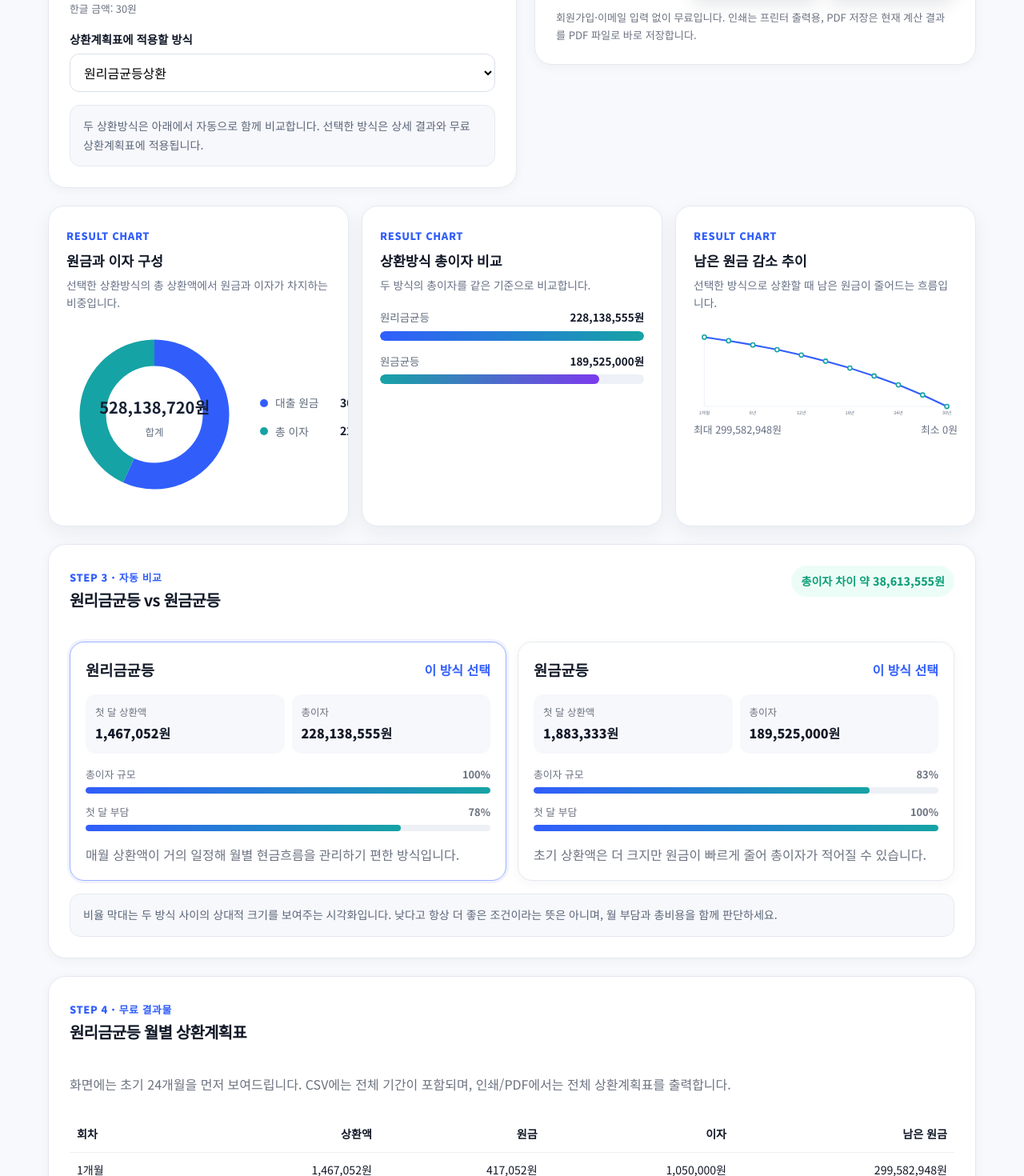
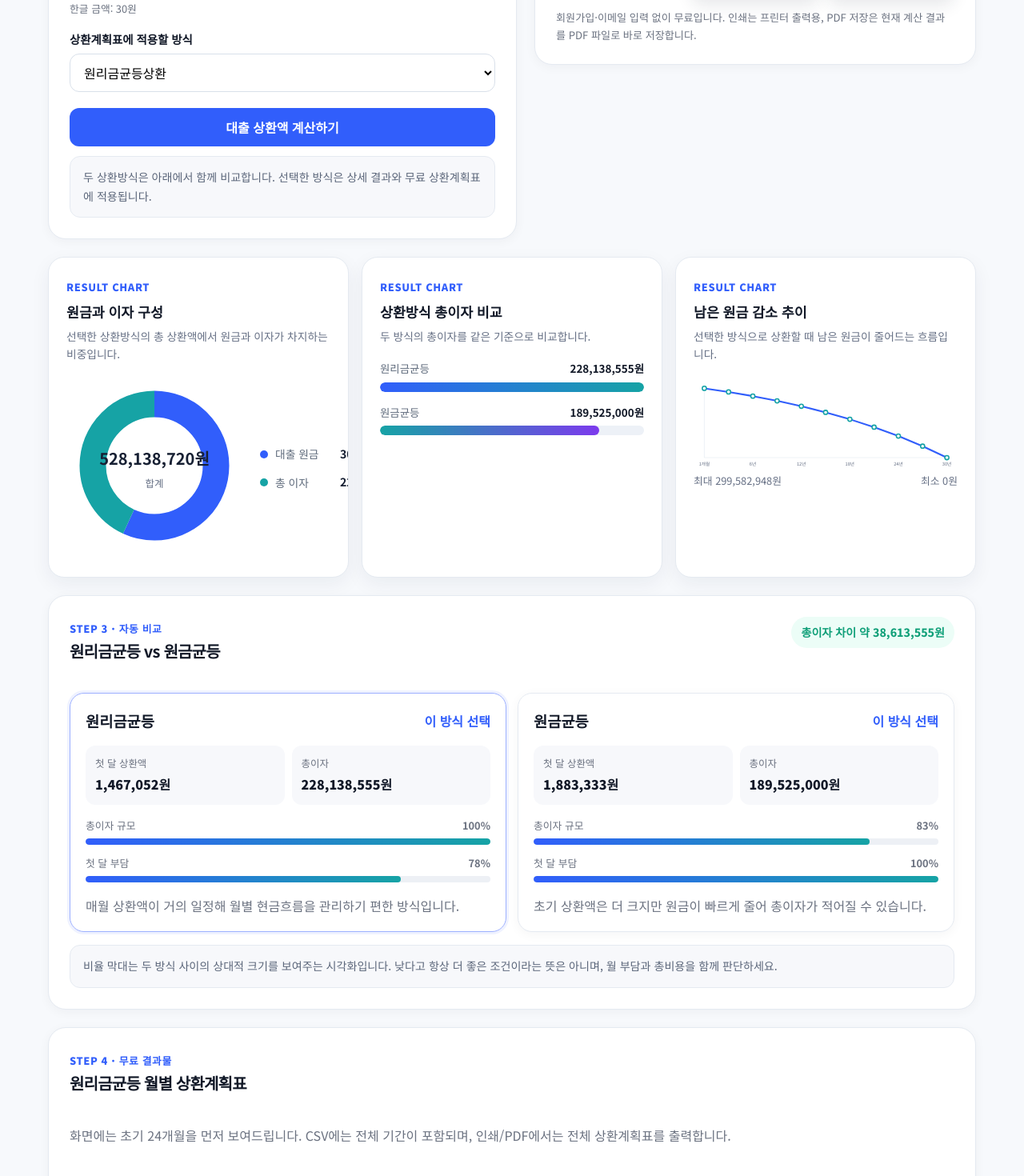
Before and after one commit to license-book/life-tools, a Next.js app: page /tools/loan-calculator in a window 1280 px wide. Shown: the part 1080-2550 px from the top of the page at 80% size. Built offline with nearby package versions, Linux system fonts and the light colour scheme.

Commit message:
Fix loan calculator result updates and add calculate action

```diff
--- a/components/tools/LoanCalculator.tsx
+++ b/components/tools/LoanCalculator.tsx
@@ -7,40 +7,84 @@ import ToolChart from "@/components/tools/ToolChart";
 import KoreanMoneyHint from "@/components/tools/KoreanMoneyHint";
 
 const won = new Intl.NumberFormat("ko-KR", { maximumFractionDigits: 0 });
-const wonText = (value:number) => `${won.format(value)}원`;
+const wonText = (value: number) => `${won.format(value)}원`;
 
 const methodLabel: Record<RepaymentMethod, string> = {
   "equal-payment": "원리금균등",
   "equal-principal": "원금균등",
 };
 
+type LoanFormState = {
+  principal: number;
+  annualRate: number;
+  years: number;
+  method: RepaymentMethod;
+};
+
+const initialForm: LoanFormState = {
+  principal: 300000000,
+  annualRate: 4.2,
+  years: 30,
+  method: "equal-payment",
+};
+
 export default function LoanCalculator() {
-  const [principal, setPrincipal] = useState(300000000);
-  const [annualRate, setAnnualRate] = useState(4.2);
-  const [years, setYears] = useState(30);
-  const [method, setMethod] = useState<RepaymentMethod>("equal-payment");
+  const [principal, setPrincipal] = useState(initialForm.principal);
+  const [annualRate, setAnnualRate] = useState(initialForm.annualRate);
+  const [years, setYears] = useState(initialForm.years);
+  const [method, setMethod] = useState<RepaymentMethod>(initialForm.method);
+  const [applied, setApplied] = useState<LoanFormState>(initialForm);
 
-  const months = Math.max(1, Math.round(years * 12));
-  const equalPayment = useMemo(() => calculateLoan({ principal, annualRate, months, method: "equal-payment" }), [principal, annualRate, months]);
-  const equalPrincipal = useMemo(() => calculateLoan({ principal, annualRate, months, method: "equal-principal" }), [principal, annualRate, months]);
-  const result = method === "equal-payment" ? equalPayment : equalPrincipal;
+  const months = Math.max(1, Math.round(applied.years * 12));
+  const equalPayment = useMemo(
+    () => calculateLoan({ principal: applied.principal, annualRate: applied.annualRate, months, method: "equal-payment" }),
+    [applied.principal, applied.annualRate, months],
+  );
+  const equalPrincipal = useMemo(
+    () => calculateLoan({ principal: applied.principal, annualRate: applied.annualRate, months, method: "equal-principal" }),
+    [applied.principal, applied.annualRate, months],
+  );
+  const result = applied.method === "equal-payment" ? equalPayment : equalPrincipal;
   const comparisonMaxInterest = Math.max(equalPayment.totalInterest, equalPrincipal.totalInterest, 1);
   const comparisonMaxFirstPayment = Math.max(equalPayment.monthlyFirstPayment, equalPrincipal.monthlyFirstPayment, 1);
   const interestSaving = Math.abs(equalPayment.totalInterest - equalPrincipal.totalInterest);
+  const isDirty =
+    principal !== applied.principal ||
+    annualRate !== applied.annualRate ||
+    years !== applied.years ||
+    method !== applied.method;
+  const isValid = principal > 0 && annualRate >= 0 && years > 0;
+
   const balanceTrend = useMemo(() => {
-    const points = result.schedule.filter((row) => row.month === 1 || row.month % 12 === 0 || row.month === result.schedule.length).map((row) => ({label:row.month===1?"1개월":`${Math.ceil(row.month/12)}년`,value:row.balance}));
-    return points.length > 14 ? points.filter((_,i)=>i===0||i===points.length-1||i%Math.ceil(points.length/12)===0) : points;
+    const points = result.schedule
+      .filter((row) => row.month === 1 || row.month % 12 === 0 || row.month === result.schedule.length)
+      .map((row) => ({ label: row.month === 1 ? "1개월" : `${Math.ceil(row.month / 12)}년`, value: row.balance }));
+    return points.length > 14
+      ? points.filter((_, i) => i === 0 || i === points.length - 1 || i % Math.ceil(points.length / 12) === 0)
+      : points;
   }, [result]);
+
+  const calculate = () => {
+    if (!isValid) return;
+    setApplied({ principal, annualRate, years, method });
+  };
+
+  const selectResultMethod = (nextMethod: RepaymentMethod) => {
+    setMethod(nextMethod);
+    setApplied((current) => ({ ...current, method: nextMethod }));
+  };
 
   const exportCsv = () => {
     const header = "회차,상환액,원금,이자,잔액\n";
-    const rows = result.schedule.map((row) => [row.month, row.payment, row.principal, row.interest, row.balance].join(",")).join("\n");
-    const summary = `대출금액,${principal}\n연이자율,${annualRate}%\n대출기간,${months}개월\n상환방식,${methodLabel[method]}\n총상환액,${result.totalPayment}\n총이자,${result.totalInterest}\n\n`;
+    const rows = result.schedule
+      .map((row) => [row.month, row.payment, row.principal, row.interest, row.balance].join(","))
+      .join("\n");
+    const summary = `대출금액,${applied.principal}\n연이자율,${applied.annualRate}%\n대출기간,${months}개월\n상환방식,${methodLabel[applied.method]}\n총상환액,${result.totalPayment}\n총이자,${result.totalInterest}\n\n`;
     const blob = new Blob(["\uFEFF" + summary + header + rows], { type: "text/csv;charset=utf-8" });
     const url = URL.createObjectURL(blob);
     const anchor = document.createElement("a");
     anchor.href = url;
-    anchor.download = `loan-repayment-plan-${method}.csv`;
+    anchor.download = `loan-repayment-plan-${applied.method}.csv`;
     anchor.click();
     URL.revokeObjectURL(url);
   };
@@ -52,16 +96,42 @@ export default function LoanCalculator() {
         <h2 id="loan-input-title">대출 조건 입력</h2>
         <div className="field">
           <label htmlFor="principal">대출금액</label>
-          <input id="principal" type="number" min="0" step="1000000" value={principal} onChange={(e) => setPrincipal(Number(e.target.value))} />
+          <input
+            id="principal"
+            type="number"
+            min="0"
+            step="1000000"
+            value={principal}
+            onChange={(e) => setPrincipal(Number(e.target.value))}
+            onKeyDown={(e) => e.key === "Enter" && calculate()}
+          />
           <KoreanMoneyHint value={principal} />
         </div>
         <div className="field">
           <label htmlFor="rate">연 이자율 (%)</label>
-          <input id="rate" type="number" min="0" max="100" step="0.1" value={annualRate} onChange={(e) => setAnnualRate(Number(e.target.value))} />
+          <input
+            id="rate"
+            type="number"
+            min="0"
+            max="100"
+            step="0.1"
+            value={annualRate}
+            onChange={(e) => setAnnualRate(Number(e.target.value))}
+            onKeyDown={(e) => e.key === "Enter" && calculate()}
+          />
         </div>
         <div className="field">
           <label htmlFor="years">대출기간 (년)</label>
-          <input id="years" type="number" min="1" max="50" step="1" value={years} onChange={(e) => setYears(Number(e.target.value))} />
+          <input
+            id="years"
+            type="number"
+            min="1"
+            max="50"
+            step="1"
+            value={years}
+            onChange={(e) => setYears(Number(e.target.value))}
+            onKeyDown={(e) => e.key === "Enter" && calculate()}
+          />
         </div>
         <div className="field">
           <label htmlFor="method">상환계획표에 적용할 방식</label>
@@ -70,44 +140,95 @@ export default function LoanCalculator() {
             <option value="equal-principal">원금균등상환</option>
           </select>
         </div>
-        <div className="notice">두 상환방식은 아래에서 자동으로 함께 비교합니다. 선택한 방식은 상세 결과와 무료 상환계획표에 적용됩니다.</div>
+        <button
+          className="primary"
+          type="button"
+          onClick={calculate}
+          disabled={!isValid}
+          style={{ width: "100%", marginTop: 4 }}
+        >
+          대출 상환액 계산하기
+        </button>
+        {isDirty ? (
+          <div className="notice" style={{ marginTop: 12 }}>
+            입력값이 변경되었습니다. 계산하기 버튼을 누르면 오른쪽 결과가 새 조건으로 갱신됩니다.
+          </div>
+        ) : (
+          <div className="notice" style={{ marginTop: 12 }}>
+            두 상환방식은 아래에서 함께 비교합니다. 선택한 방식은 상세 결과와 무료 상환계획표에 적용됩니다.
+          </div>
+        )}
       </section>
 
       <section className="panel print-summary" aria-live="polite">
-        <span className="category-label">STEP 2 · 선택 결과</span>
+        <span className="category-label">STEP 2 · 계산 결과</span>
         <div className="result-main">첫 달 {won.format(result.monthlyFirstPayment)}원</div>
         <div className="stats">
           <div className="stat"><small>총 상환액</small><strong>{won.format(result.totalPayment)}원</strong></div>
           <div className="stat"><small>총 이자</small><strong>{won.format(result.totalInterest)}원</strong></div>
           <div className="stat"><small>대출기간</small><strong>{months}개월</strong></div>
-          <div className="stat"><small>상환방식</small><strong>{methodLabel[method]}</strong></div>
+          <div className="stat"><small>상환방식</small><strong>{methodLabel[applied.method]}</strong></div>
         </div>
-        <div className="action-row no-print" style={{gridTemplateColumns:"repeat(3,minmax(0,1fr))"}}>
+        <div className="action-row no-print" style={{ gridTemplateColumns: "repeat(3,minmax(0,1fr))" }}>
           <button className="primary" type="button" onClick={exportCsv}>CSV 상환계획표</button>
-          <ToolOutputActions embedded targetSelector=".tool-layout" fileName={`대출상환계산-${methodLabel[method]}`} />
+          <ToolOutputActions embedded targetSelector=".tool-layout" fileName={`대출상환계산-${methodLabel[applied.method]}`} />
         </div>
         <p className="resource-note no-print">회원가입·이메일 입력 없이 무료입니다. 인쇄는 프린터 출력용, PDF 저장은 현재 계산 결과를 PDF 파일로 바로 저장합니다.</p>
       </section>
 
-      <section className="full-width" style={{display:"grid",gridTemplateColumns:"repeat(auto-fit,minmax(260px,1fr))",gap:16}}>
-        <ToolChart type="donut" title="원금과 이자 구성" description="선택한 상환방식의 총 상환액에서 원금과 이자가 차지하는 비중입니다." data={[{label:"대출 원금",value:principal},{label:"총 이자",value:result.totalInterest}]} centerLabel={wonText(result.totalPayment)} valueFormatter={wonText}/>
-        <ToolChart type="bar" title="상환방식 총이자 비교" description="두 방식의 총이자를 같은 기준으로 비교합니다." data={[{label:"원리금균등",value:equalPayment.totalInterest},{label:"원금균등",value:equalPrincipal.totalInterest}]} valueFormatter={wonText}/>
-        <ToolChart type="line" title="남은 원금 감소 추이" description="선택한 방식으로 상환할 때 남은 원금이 줄어드는 흐름입니다." data={balanceTrend} valueFormatter={wonText}/>
+      <section className="full-width" style={{ display: "grid", gridTemplateColumns: "repeat(auto-fit,minmax(260px,1fr))", gap: 16 }}>
+        <ToolChart
+          type="donut"
+          title="원금과 이자 구성"
+          description="선택한 상환방식의 총 상환액에서 원금과 이자가 차지하는 비중입니다."
+          data={[{ label: "대출 원금", value: applied.principal }, { label: "총 이자", value: result.totalInterest }]}
+          centerLabel={wonText(result.totalPayment)}
+          valueFormatter={wonText}
+        />
+        <ToolChart
+          type="bar"
+          title="상환방식 총이자 비교"
+          description="두 방식의 총이자를 같은 기준으로 비교합니다."
+          data={[{ label: "원리금균등", value: equalPayment.totalInterest }, { label: "원금균등", value: equalPrincipal.totalInterest }]}
+          valueFormatter={wonText}
+        />
+        <ToolChart
+          type="line"
+          title="남은 원금 감소 추이"
+          description="선택한 방식으로 상환할 때 남은 원금이 줄어드는 흐름입니다."
+          data={balanceTrend}
+          valueFormatter={wonText}
+        />
       </section>
 
       <section className="panel full-width comparison-panel">
-        <div className="section-heading-row"><div><span className="category-label">STEP 3 · 자동 비교</span><h2>원리금균등 vs 원금균등</h2></div><span className="comparison-saving">총이자 차이 약 {won.format(interestSaving)}원</span></div>
+        <div className="section-heading-row">
+          <div><span className="category-label">STEP 3 · 자동 비교</span><h2>원리금균등 vs 원금균등</h2></div>
+          <span className="comparison-saving">총이자 차이 약 {won.format(interestSaving)}원</span>
+        </div>
         <div className="compare-grid">
-          <article className={`compare-card ${method === "equal-payment" ? "is-selected" : ""}`}>
-            <div className="compare-title-row"><h3>원리금균등</h3><button className="text-button no-print" type="button" onClick={() => setMethod("equal-payment")}>이 방식 선택</button></div>
-            <dl className="compare-values"><div><dt>첫 달 상환액</dt><dd>{won.format(equalPayment.monthlyFirstPayment)}원</dd></div><div><dt>총이자</dt><dd>{won.format(equalPayment.totalInterest)}원</dd></div></dl>
+          <article className={`compare-card ${applied.method === "equal-payment" ? "is-selected" : ""}`}>
+            <div className="compare-title-row">
+              <h3>원리금균등</h3>
+              <button className="text-button no-print" type="button" onClick={() => selectResultMethod("equal-payment")}>이 방식 선택</button>
+            </div>
+            <dl className="compare-values">
+              <div><dt>첫 달 상환액</dt><dd>{won.format(equalPayment.monthlyFirstPayment)}원</dd></div>
+              <div><dt>총이자</dt><dd>{won.format(equalPayment.totalInterest)}원</dd></div>
+            </dl>
             <div className="metric"><div className="metric-label"><span>총이자 규모</span><strong>{Math.round(equalPayment.totalInterest / comparisonMaxInterest * 100)}%</strong></div><div className="metric-track"><span style={{ width: `${equalPayment.totalInterest / comparisonMaxInterest * 100}%` }} /></div></div>
             <div className="metric"><div className="metric-label"><span>첫 달 부담</span><strong>{Math.round(equalPayment.monthlyFirstPayment / comparisonMaxFirstPayment * 100)}%</strong></div><div className="metric-track"><span style={{ width: `${equalPayment.monthlyFirstPayment / comparisonMaxFirstPayment * 100}%` }} /></div></div>
             <p>매월 상환액이 거의 일정해 월별 현금흐름을 관리하기 편한 방식입니다.</p>
           </article>
-          <article className={`compare-card ${method === "equal-principal" ? "is-selected" : ""}`}>
-            <div className="compare-title-row"><h3>원금균등</h3><button className="text-button no-print" type="button" onClick={() => setMethod("equal-principal")}>이 방식 선택</button></div>
-            <dl className="compare-values"><div><dt>첫 달 상환액</dt><dd>{won.format(equalPrincipal.monthlyFirstPayment)}원</dd></div><div><dt>총이자</dt><dd>{won.format(equalPrincipal.totalInterest)}원</dd></div></dl>
+          <article className={`compare-card ${applied.method === "equal-principal" ? "is-selected" : ""}`}>
+            <div className="compare-title-row">
+              <h3>원금균등</h3>
+              <button className="text-button no-print" type="button" onClick={() => selectResultMethod("equal-principal")}>이 방식 선택</button>
+            </div>
+            <dl className="compare-values">
+              <div><dt>첫 달 상환액</dt><dd>{won.format(equalPrincipal.monthlyFirstPayment)}원</dd></div>
+              <div><dt>총이자</dt><dd>{won.format(equalPrincipal.totalInterest)}원</dd></div>
+            </dl>
             <div className="metric"><div className="metric-label"><span>총이자 규모</span><strong>{Math.round(equalPrincipal.totalInterest / comparisonMaxInterest * 100)}%</strong></div><div className="metric-track"><span style={{ width: `${equalPrincipal.totalInterest / comparisonMaxInterest * 100}%` }} /></div></div>
             <div className="metric"><div className="metric-label"><span>첫 달 부담</span><strong>{Math.round(equalPrincipal.monthlyFirstPayment / comparisonMaxFirstPayment * 100)}%</strong></div><div className="metric-track"><span style={{ width: `${equalPrincipal.monthlyFirstPayment / comparisonMaxFirstPayment * 100}%` }} /></div></div>
             <p>초기 상환액은 더 크지만 원금이 빠르게 줄어 총이자가 적어질 수 있습니다.</p>
@@ -117,10 +238,23 @@ export default function LoanCalculator() {
       </section>
 
       <section className="panel full-width repayment-plan">
-        <div className="section-heading-row"><div><span className="category-label">STEP 4 · 무료 결과물</span><h2>{methodLabel[method]} 월별 상환계획표</h2></div><span className="print-only print-meta">대출 {won.format(principal)}원 · 연 {annualRate}% · {months}개월</span></div>
+        <div className="section-heading-row">
+          <div><span className="category-label">STEP 4 · 무료 결과물</span><h2>{methodLabel[applied.method]} 월별 상환계획표</h2></div>
+          <span className="print-only print-meta">대출 {won.format(applied.principal)}원 · 연 {applied.annualRate}% · {months}개월</span>
+        </div>
         <p className="section-intro no-print">화면에는 초기 24개월을 먼저 보여드립니다. CSV에는 전체 기간이 포함되며, 인쇄/PDF에서는 전체 상환계획표를 출력합니다.</p>
-        <div className="table-wrap screen-schedule"><table><thead><tr><th>회차</th><th>상환액</th><th>원금</th><th>이자</th><th>남은 원금</th></tr></thead><tbody>{result.schedule.slice(0, 24).map((row) => (<tr key={row.month}><td>{row.month}개월</td><td>{won.format(row.payment)}원</td><td>{won.format(row.principal)}원</td><td>{won.format(row.interest)}원</td><td>{won.format(row.balance)}원</td></tr>))}</tbody></table></div>
-        <div className="table-wrap print-only print-schedule"><table><thead><tr><th>회차</th><th>상환액</th><th>원금</th><th>이자</th><th>남은 원금</th></tr></thead><tbody>{result.schedule.map((row) => (<tr key={row.month}><td>{row.month}</td><td>{won.format(row.payment)}</td><td>{won.format(row.principal)}</td><td>{won.format(row.interest)}</td><td>{won.format(row.balance)}</td></tr>))}</tbody></table></div>
+        <div className="table-wrap screen-schedule">
+          <table>
+            <thead><tr><th>회차</th><th>상환액</th><th>원금</th><th>이자</th><th>남은 원금</th></tr></thead>
+            <tbody>{result.schedule.slice(0, 24).map((row) => (<tr key={row.month}><td>{row.month}개월</td><td>{won.format(row.payment)}원</td><td>{won.format(row.principal)}원</td><td>{won.format(row.interest)}원</td><td>{won.format(row.balance)}원</td></tr>))}</tbody>
+          </table>
+        </div>
+        <div className="table-wrap print-only print-schedule">
+          <table>
+            <thead><tr><th>회차</th><th>상환액</th><th>원금</th><th>이자</th><th>남은 원금</th></tr></thead>
+            <tbody>{result.schedule.map((row) => (<tr key={row.month}><td>{row.month}</td><td>{won.format(row.payment)}</td><td>{won.format(row.principal)}</td><td>{won.format(row.interest)}</td><td>{won.format(row.balance)}</td></tr>))}</tbody>
+          </table>
+        </div>
       </section>
     </div>
   );
```
